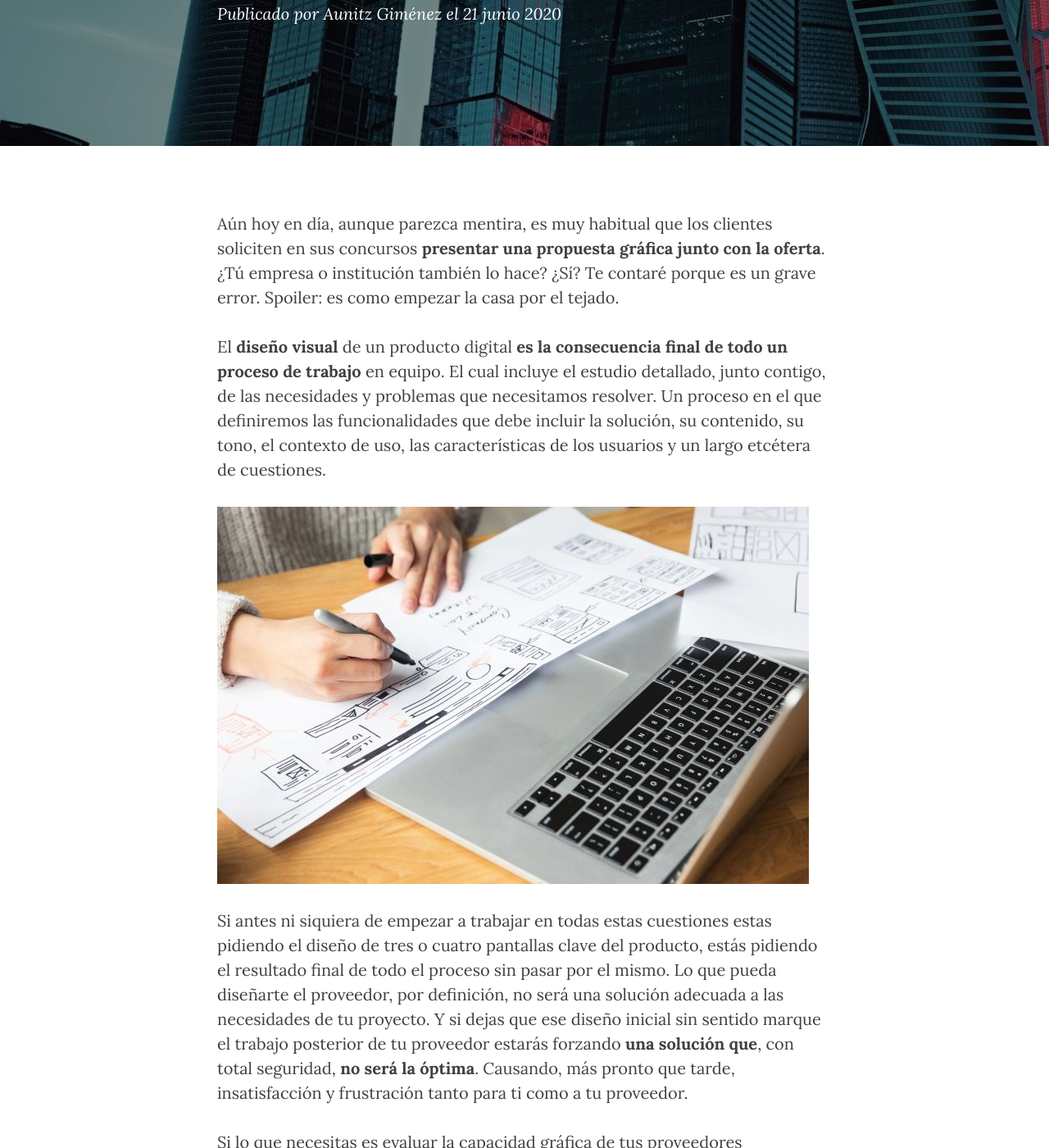
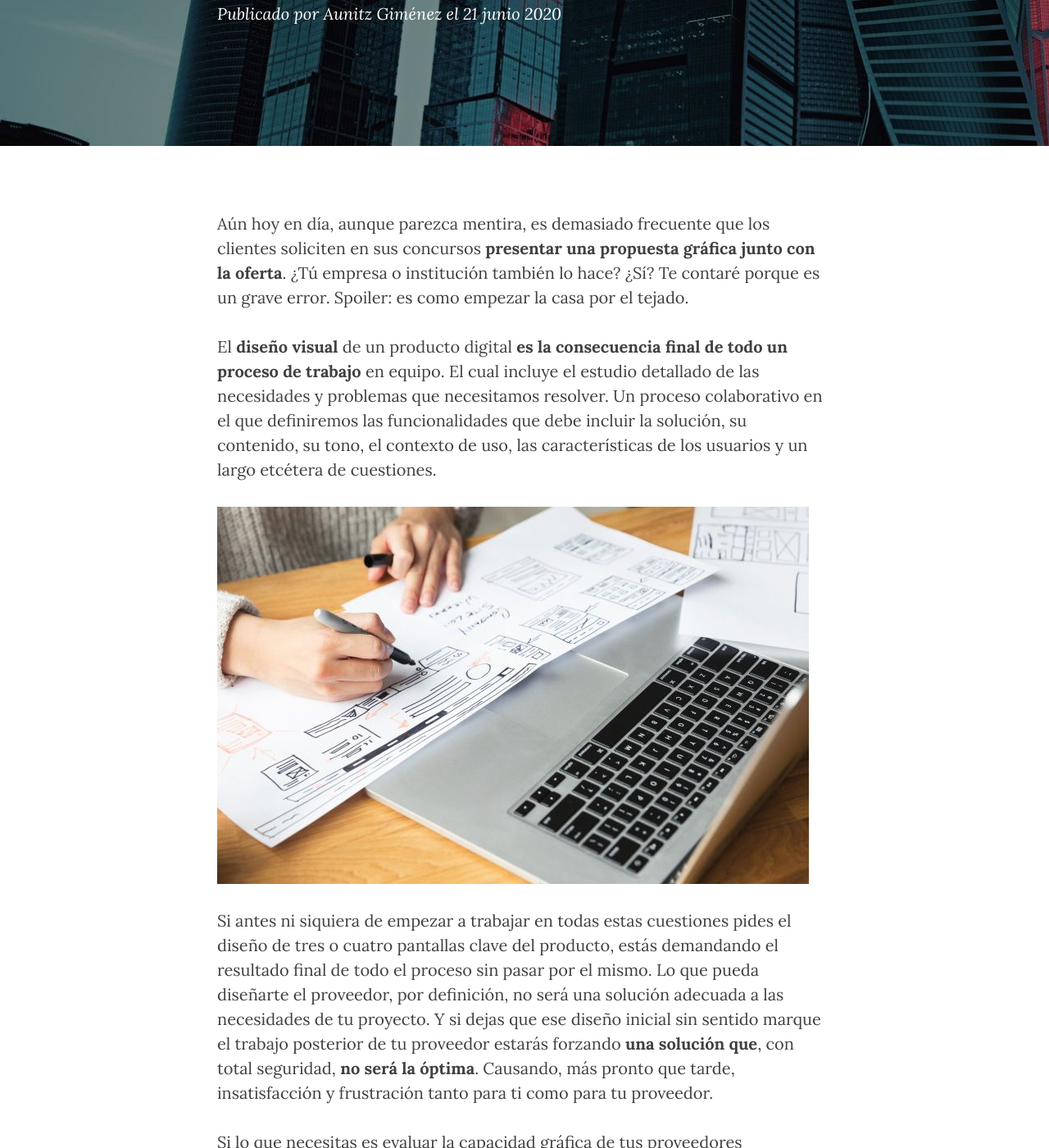
Before and after one commit to aunitz/beta, a Jekyll site: the page built from _posts/2020-06-21-propuestas-graficas-en-tus-concursos-grave-error.markdown, in a window 1280 px wide and 1400 px high, scrolled down 419 px. Shown: the whole window at 82% size. Built offline with Jekyll 4.4.1, drawn with Linux system fonts in a browser that asks for light colours; nearby versions of some CDN libraries; some of the changed text lies outside the part shown.

Commit message:
fix: correcciones de estilo

```diff
--- a/_posts/2020-06-21-propuestas-graficas-en-tus-concursos-grave-error.markdown
+++ b/_posts/2020-06-21-propuestas-graficas-en-tus-concursos-grave-error.markdown
@@ -8,16 +8,16 @@ header-img: "img/post-bg-20.jpg"
 tags:       [buenas prácticas de diseño]
 ---
 
-<p>Aún hoy en día, aunque parezca mentira, es muy habitual que los clientes soliciten en sus concursos <strong>presentar una propuesta gráfica junto con la oferta</strong>. ¿Tú empresa o institución también lo hace? ¿Sí? Te contaré porque es un grave error. Spoiler: es como empezar la casa por el tejado.</p>
+<p>Aún hoy en día, aunque parezca mentira, es demasiado frecuente que los clientes soliciten en sus concursos <strong>presentar una propuesta gráfica junto con la oferta</strong>. ¿Tú empresa o institución también lo hace? ¿Sí? Te contaré porque es un grave error. Spoiler: es como empezar la casa por el tejado.</p>
 
-<p>El <strong>diseño visual</strong> de un producto digital <strong>es la consecuencia final de todo un proceso de trabajo</strong> en equipo. El cual incluye el estudio detallado, junto contigo, de las necesidades y problemas que necesitamos resolver. Un proceso en el que definiremos las funcionalidades que debe incluir la solución, su contenido, su tono, el contexto de uso, las características de los usuarios y un largo etcétera de cuestiones.</p>
+<p>El <strong>diseño visual</strong> de un producto digital <strong>es la consecuencia final de todo un proceso de trabajo</strong> en equipo. El cual incluye el estudio detallado de las necesidades y problemas que necesitamos resolver. Un proceso colaborativo en el que definiremos las funcionalidades que debe incluir la solución, su contenido, su tono, el contexto de uso, las características de los usuarios y un largo etcétera de cuestiones.</p>
 
 <p><img src="{{ site.baseurl }}/img/propuestas-graficas-en-tus-concursos-grave-error-01.jpg" alt=""></p>
 
-<p>Si antes ni siquiera de empezar a trabajar en todas estas cuestiones estas pidiendo el diseño de tres o cuatro pantallas clave del producto, estás pidiendo el resultado final de todo el proceso sin pasar por el mismo. Lo que pueda diseñarte el proveedor, por definición, no será una solución adecuada a las necesidades de tu proyecto. Y si dejas que ese diseño inicial sin sentido marque el trabajo posterior de tu proveedor estarás forzando <strong>una solución que</strong>, con total seguridad, <strong>no será la óptima</strong>. Causando, más pronto que tarde, insatisfacción y frustración tanto para ti como a tu proveedor.</p>
+<p>Si antes ni siquiera de empezar a trabajar en todas estas cuestiones pides el diseño de tres o cuatro pantallas clave del producto, estás demandando el resultado final de todo el proceso sin pasar por el mismo. Lo que pueda diseñarte el proveedor, por definición, no será una solución adecuada a las necesidades de tu proyecto. Y si dejas que ese diseño inicial sin sentido marque el trabajo posterior de tu proveedor estarás forzando <strong>una solución que</strong>, con total seguridad, <strong>no será la óptima</strong>. Causando, más pronto que tarde, insatisfacción y frustración tanto para ti como para tu proveedor.</p>
 
 <p>Si lo que necesitas es evaluar la capacidad gráfica de tus proveedores potenciales, algo perfectamente lógico y necesario, debes <strong>consultar su portfolio</strong>. Es decir, sus trabajos anteriores. Ni más ni menos. Con ello tendrás de sobra para saber si se trata de un proveedor lo suficientemente solvente para tus necesidades o no.</p>
 
 <p><img src="{{ site.baseurl }}/img/propuestas-graficas-en-tus-concursos-grave-error-02.jpg" alt=""></p>
 
-<p>Ahora ya sabes, que si quieres obtener la mejor solución de diseño que tu proveedor pueda proporcionarte, no debes solicitarla antes de realizar todo el trabajo previo que requiere. Si además eres un cliente al que le gusta y le interesa establecer relaciones de largo plazo con sus proveedores, <strong>relaciones</strong> de igual a igual <strong>basadas en el respecto y la confianza</strong>, tampoco deberías solicitar una propuesta gráfica junto con la oferta. Se trata de una <strong>falta de respeto</strong> flagrante por el trabajo de tu proveedor, ya que le obligarás a <strong>trabajar durante varios días sin cobrar por ello</strong>. Es decir, sin obtener reconocimiento por su trabajo. Es algo que seguramente no te gustaría que te pidieran hacer a ti, ¿no es cierto?</p>
+<p>Ahora ya sabes que si quieres obtener la mejor solución de diseño que tu proveedor pueda proporcionarte, no debes solicitarla antes de realizar todo el trabajo previo que requiere. Si además eres un cliente al que le gusta y le interesa establecer relaciones de largo plazo con sus proveedores, <strong>relaciones</strong> de igual a igual <strong>basadas en el respecto y la confianza</strong>, tampoco deberías solicitar una propuesta gráfica junto con la oferta. Se trata de una <strong>falta de respeto</strong> flagrante por el trabajo de tu proveedor, ya que le obligarás a <strong>trabajar durante varios días sin cobrar por ello</strong>. Es decir, sin obtener reconocimiento por su trabajo. Es algo que seguramente no te gustaría que te pidieran hacer a ti, ¿no es cierto?</p>
```
